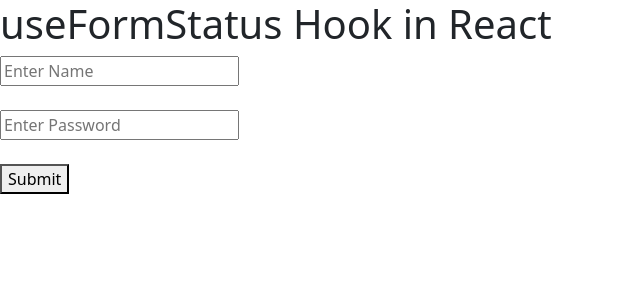
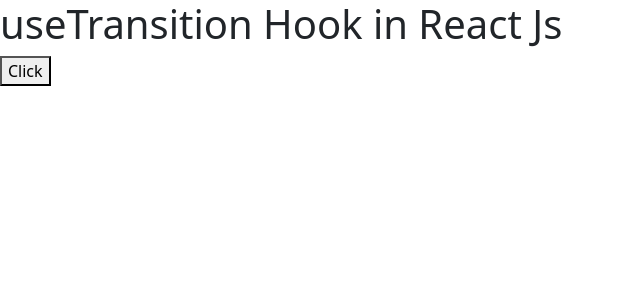
Before and after one commit to PawanDev52/React-19, a React (Vite) app: page / in a window 1280 px wide. Shown: the top 300 px of the page, without its empty margins (0-640 px from the left). Built offline with nearby package versions, Linux system fonts and the light colour scheme.

Commit message:
useTransition hook

```diff
--- a/src/App.jsx
+++ b/src/App.jsx
@@ -1,4 +1,4 @@
-import { createElement, useEffect } from "react";
+import { createElement, useEffect, useTransition } from "react";
 import Login, { Profile, Setting, UserKey } from "./UserComponent";
 import ToDo from "./ToDo";
 import "./css/style.css";
@@ -1115,34 +1115,54 @@
 // }
 
 // useFormStatus hook
+// function App() {
+//   const handleSubmit = async () => {
+//     await new Promise((res) => setTimeout(res, 2000));
+//     console.log("submit");
+//   };
+
+//   function CustomerForm() {
+//     const { pending } = useFormStatus();
+//     console.log(pending);
+//     return (
+//       <div>
+//         <input type="text" placeholder="Enter Name" />
+//         <br /> <br />
+//         <input type="text" placeholder="Enter Password" />
+//         <br /> <br />
+//         <button disabled={pending}>
+//           {pending ? "Submittig..." : "Submit"}
+//         </button>
+//       </div>
+//     );
+//   }
+
+//   return (
+//     <div>
+//       <h1>useFormStatus Hook in React</h1>
+//       <form action={handleSubmit}>
+//         <CustomerForm />
+//       </form>
+//     </div>
+//   );
+// }
+
+// useTransition Hook
 function App() {
-  const handleSubmit = async () => {
-    await new Promise((res) => setTimeout(res, 2000));
-    console.log("submit");
+  const [pending, startTransition] = useTransition();
+
+  const handleButton = () => {
+    startTransition(async () => {
+      await new Promise((res) => setTimeout(res, 2000));
+    });
   };
-
-  function CustomerForm() {
-    const { pending } = useFormStatus();
-    console.log(pending);
-    return (
-      <div>
-        <input type="text" placeholder="Enter Name" />
-        <br /> <br />
-        <input type="text" placeholder="Enter Password" />
-        <br /> <br />
-        <button disabled={pending}>
-          {pending ? "Submittig..." : "Submit"}
-        </button>
-      </div>
-    );
-  }
 
   return (
     <div>
-      <h1>useFormStatus Hook in React</h1>
-      <form action={handleSubmit}>
-        <CustomerForm />
-      </form>
+      <h1>useTransition Hook in React Js</h1>
+      <button disabled={pending} onClick={handleButton}>
+        Click
+      </button>
     </div>
   );
 }
```
